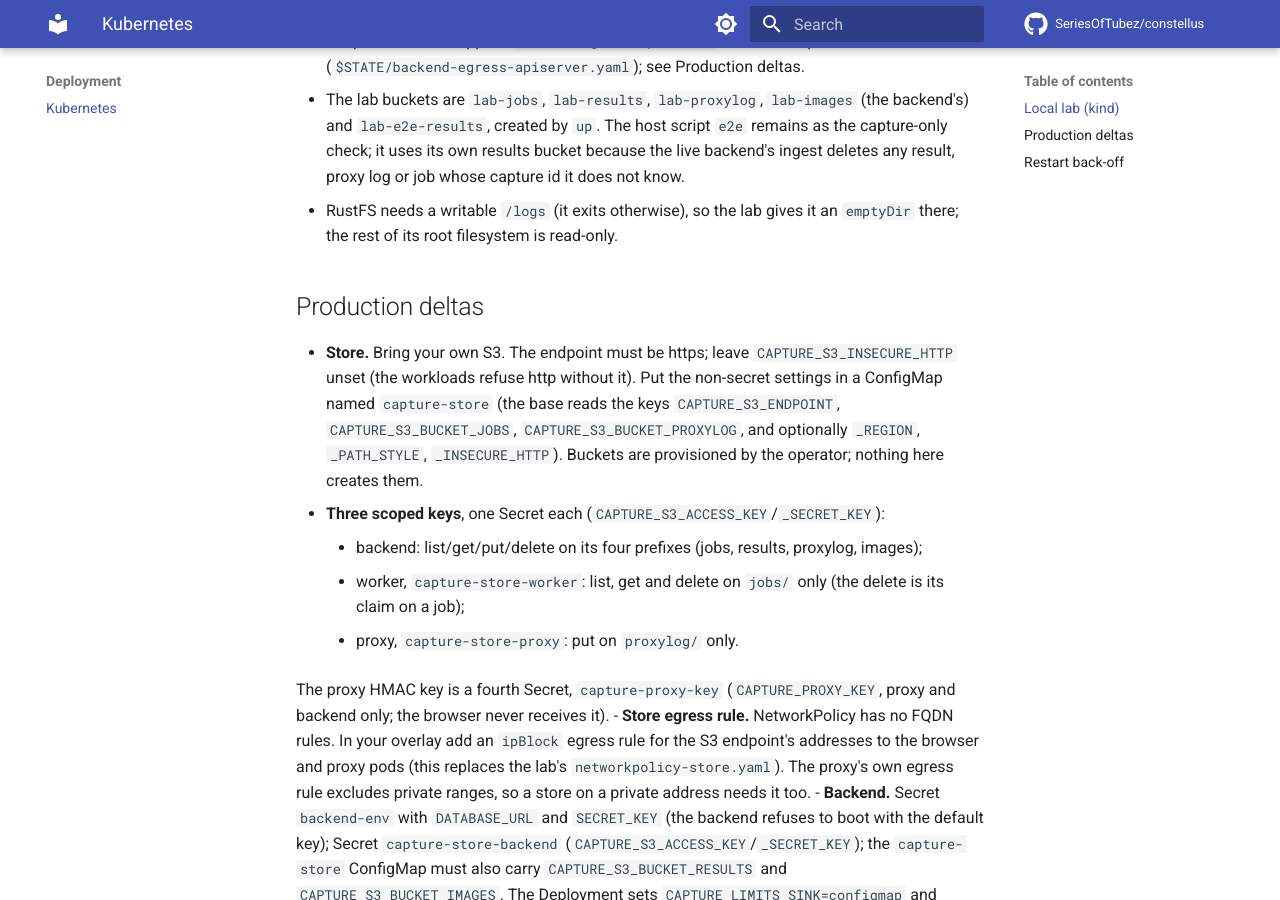
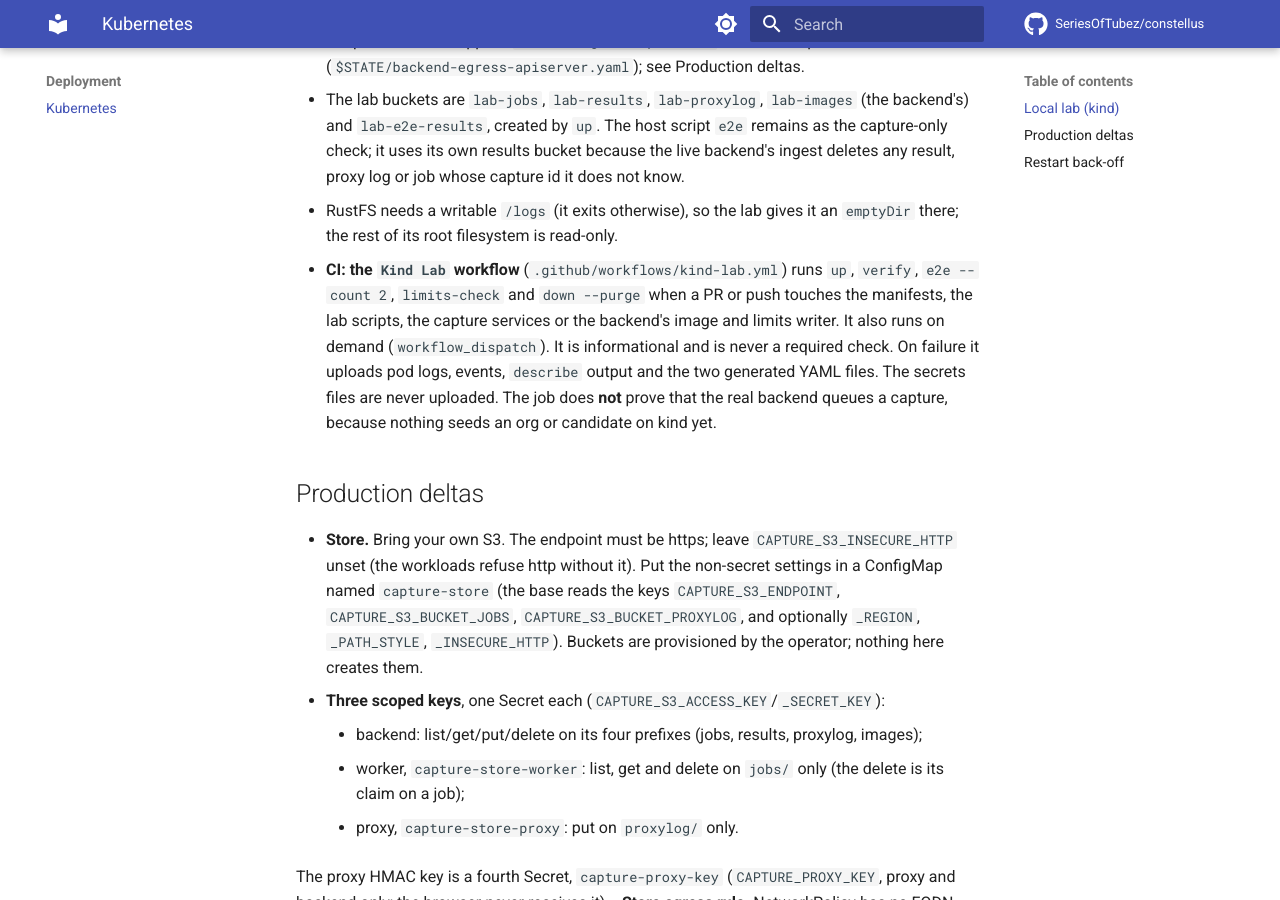
Before and after one commit to SeriesOfTubez/constellus, an MkDocs documentation site: the page built from docs/deploy/kubernetes.md, in a window 1280 px wide and 900 px high, scrolled down 1724 px. Built offline with MkDocs 1.6.1 and Material for MkDocs 9.7.7, drawn with Linux system fonts in a browser that asks for light colours; comment, search, counter and statistics services are not loaded.

Commit message:
Kind Lab CI job: up, verify, e2e x2, limits-check, down (planning#324 scope 5)
Path-filtered and informational, never a required check. The job creates
backend/.venv with botocore for kind-lab.sh, installs kind v0.33.0 by
checksum, and on failure uploads pod logs, events, describe output and the
two generated YAML files only (never the secrets files).

Co-Authored-By: Claude Opus 5.5 <noreply@anthropic.com>

```diff
--- a/docs/deploy/kubernetes.md
+++ b/docs/deploy/kubernetes.md
@@ -67,6 +67,14 @@ backend write the ConfigMap, then watches the proxy re-read it), `status`,
   ingest deletes any result, proxy log or job whose capture id it does not know.
 - RustFS needs a writable `/logs` (it exits otherwise), so the lab gives it an
   `emptyDir` there; the rest of its root filesystem is read-only.
+- **CI: the `Kind Lab` workflow** (`.github/workflows/kind-lab.yml`) runs `up`,
+  `verify`, `e2e --count 2`, `limits-check` and `down --purge` when a PR or push
+  touches the manifests, the lab scripts, the capture services or the backend's
+  image and limits writer. It also runs on demand (`workflow_dispatch`). It is
+  informational and is never a required check. On failure it uploads pod logs,
+  events, `describe` output and the two generated YAML files. The secrets files are
+  never uploaded. The job does **not** prove that the real backend queues a capture,
+  because nothing seeds an org or candidate on kind yet.
 
 ## Production deltas
 
```
Also changed, not shown: 1 other file.
